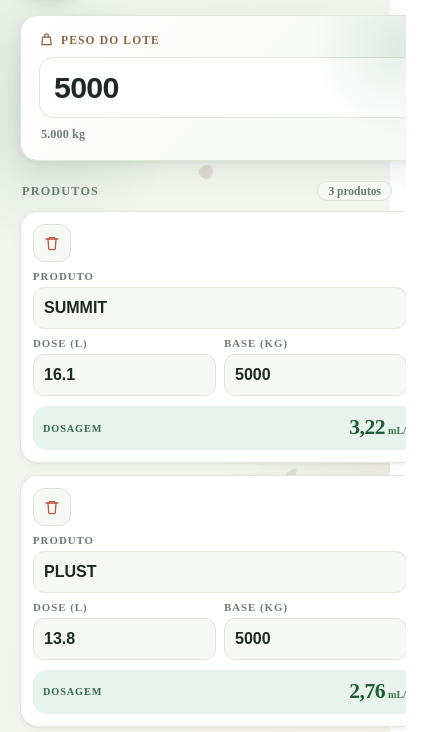
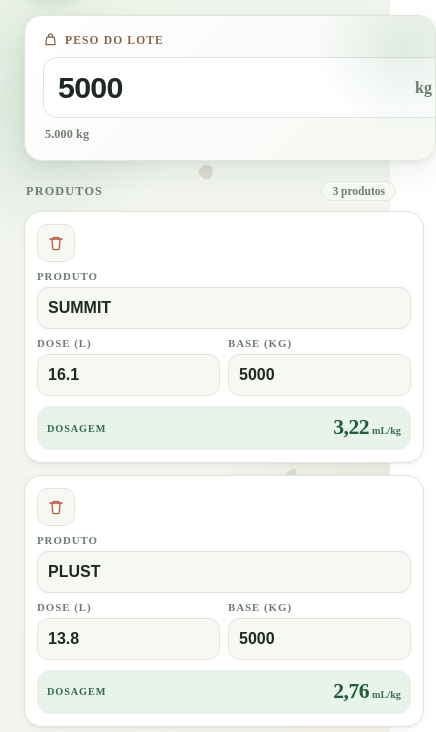
Before and after one commit to alisson0507tga-max/calculadora-dosagem, a plain HTML site: page android/app/src/main/assets/index.html in a window 390 px wide. Shown: the part 112-844 px from the top of the page, 436 px wide, since content can reach past the window. Drawn offline with Linux system fonts and the light colour scheme.

Commit message:
Corrigir corte lateral removendo largura forçada

```diff
--- a/android/app/src/main/assets/index.html
+++ b/android/app/src/main/assets/index.html
@@ -186,7 +186,7 @@
     z-index:1;
     width:100%;
     min-width:0;
-    overflow-x:hidden;
+    overflow-x:visible;
     max-width:720px;
     margin:0 auto;
     padding:calc(30px + env(safe-area-inset-top)) 16px calc(52px + env(safe-area-inset-bottom));
@@ -393,7 +393,7 @@
     width:100%;
     min-width:0;
     max-width:100%;
-    overflow:hidden;
+    overflow:visible;
     display:grid;
     grid-template-columns:minmax(0,1fr) minmax(0,1fr);
     gap:12px;
@@ -408,11 +408,7 @@
     border-color: rgba(46,125,79,.45);
     box-shadow: var(--shadow-md);
   }
-  .produto > *, .produto .campo{
-    width:100%;
-    min-width:0;
-    max-width:100%;
-  }
+  .produto > *, .produto .campo{ min-width:0; max-width:100%; }
 
   .produto-cab{
     grid-column:1 / -1;
@@ -865,8 +861,8 @@
   }
 
   @media (max-width: 600px){
-    .app{ padding-left:12px; padding-right:12px; }
-    .produto{ padding:12px; gap:8px; }
+    .app{ width:100%; max-width:100%; margin:0; padding-left:16px; padding-right:16px; }
+    .produto{ width:100%; padding:12px; gap:8px; }
     .campo input{ padding-left:10px; padding-right:10px; }
     .campo-dosagem{ gap:6px; padding-left:10px; padding-right:10px; }
     .campo-dosagem label{ font-size:.64rem; }
```
Also changed, not shown: index.html (+5 -9 lines), 1 other file.
